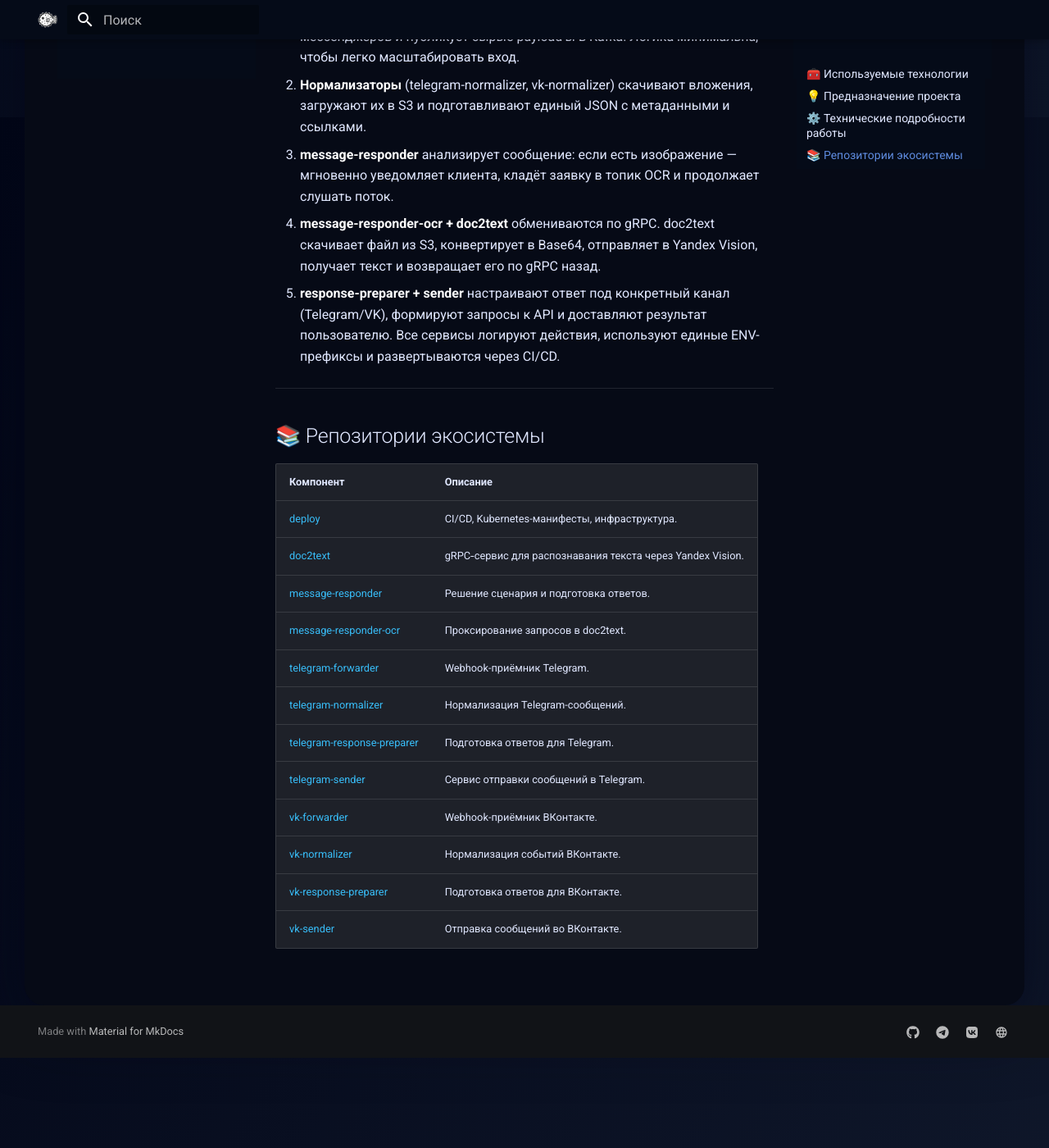
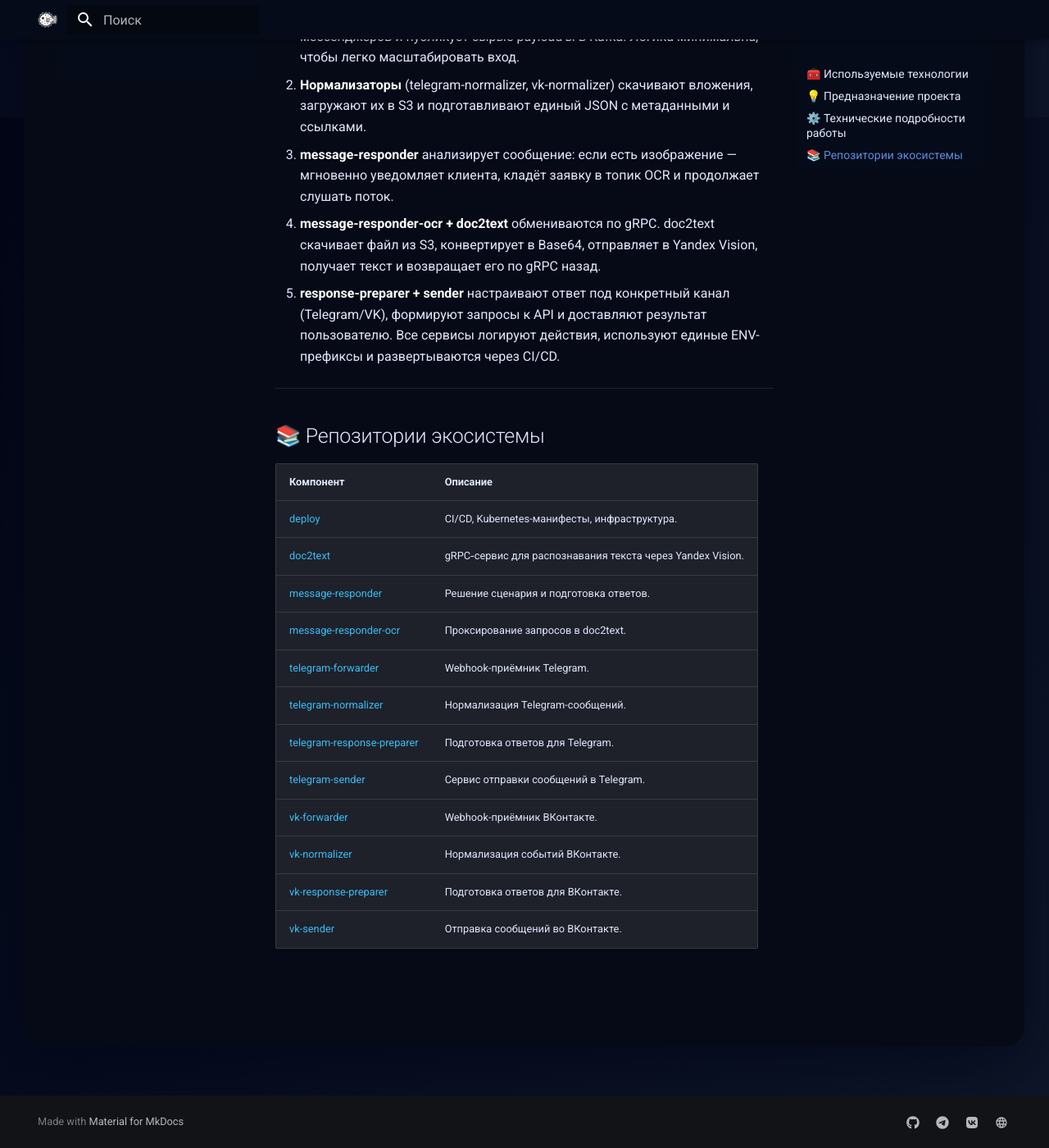
Before and after one commit to pufferfish-io/.github, an MkDocs documentation site: the page built from docs/index.md, in a window 1280 px wide and 1400 px high, scrolled down 1257 px. Shown: the whole window at 82% size. Built offline with MkDocs 1.6.1 and Material for MkDocs 9.7.7, drawn with Linux system fonts in a browser that asks for light colours; before the commit the page ends 2547 px from its top, so only the background shows below that.

Commit message:
Add bottom spacing for content

```diff
--- a/docs/assets/styles/custom.css
+++ b/docs/assets/styles/custom.css
@@ -27,7 +27,8 @@ body {
   background: #060a16;
   border-radius: 24px;
   box-shadow: 0 25px 80px rgba(2, 6, 23, 0.65);
-  padding: 1.5rem 2rem;
+  padding: 1.5rem 2rem 4rem;
+  margin-bottom: 3rem;
 }
 
 .md-content__inner,
```
